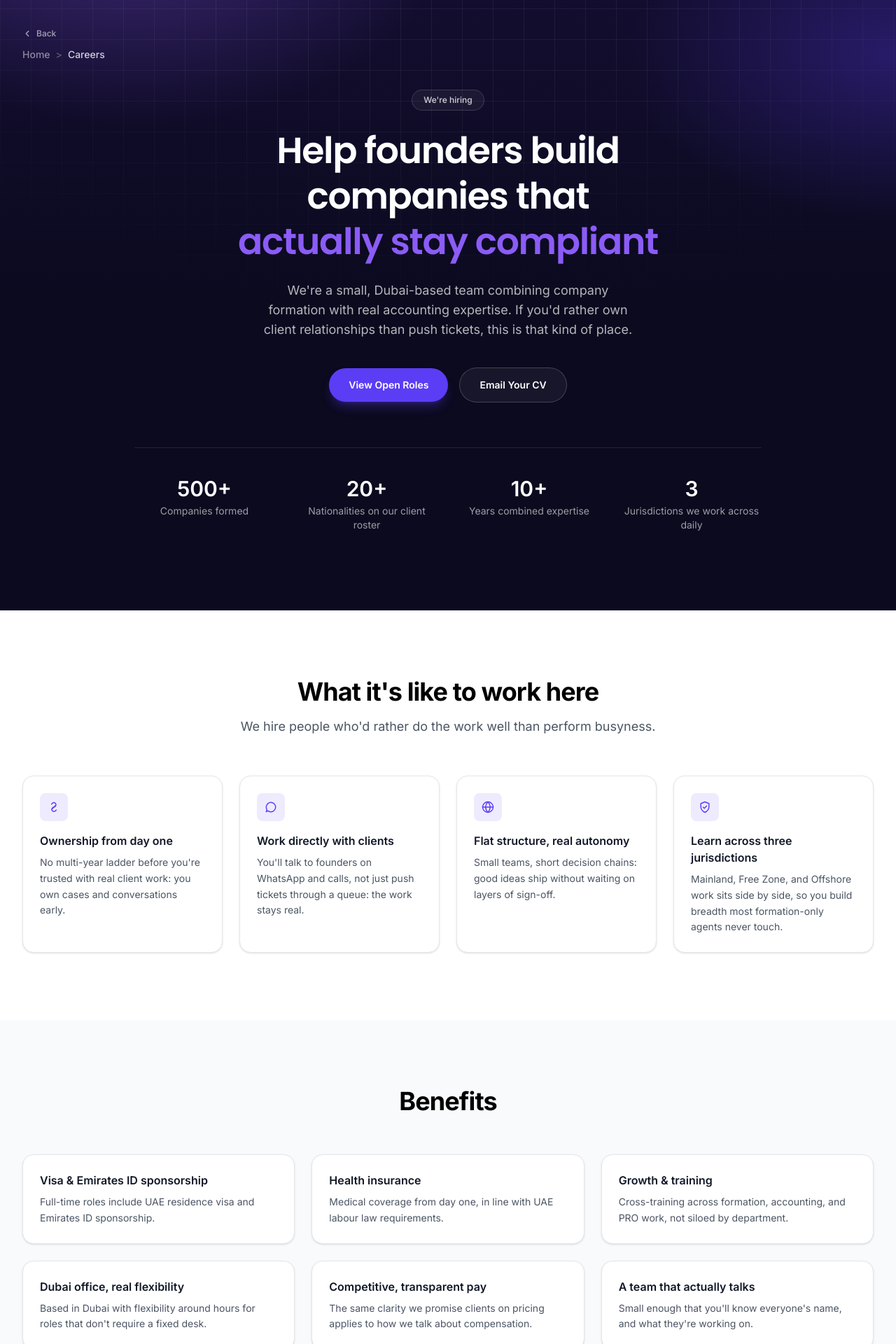
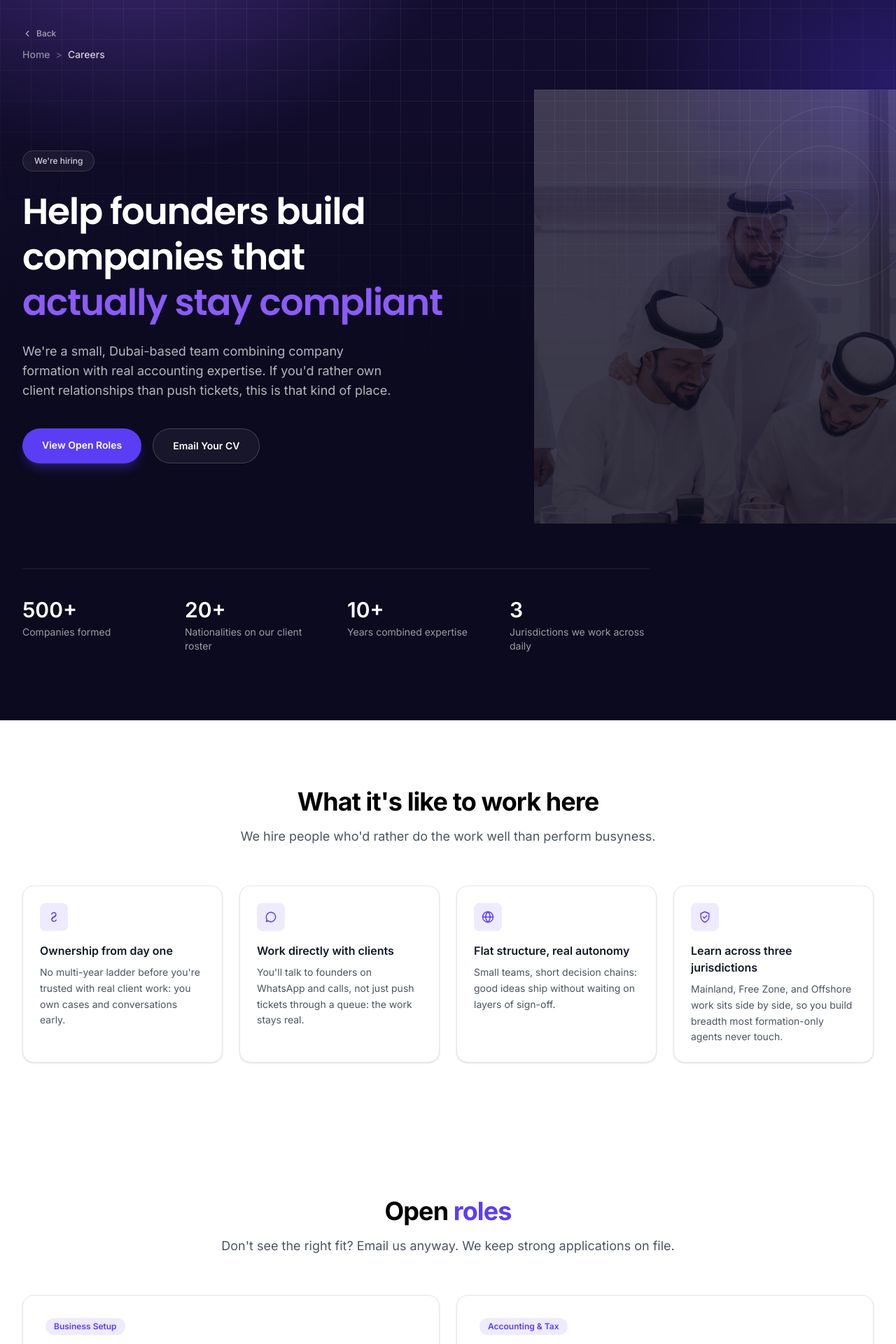
Before and after one commit to acowntantox-glitch/purplecow, a Next.js app: page /careers in a window 1280 px wide. Shown: the part 120-2040 px from the top of the page at 70% size. Built offline with nearby package versions, Linux system fonts and the light colour scheme.

Commit message:
gradient and career about

```diff
--- a/app/about/page.tsx
+++ b/app/about/page.tsx
@@ -193,6 +193,25 @@ export default function AboutPage() {
       <main>
         {/* Hero */}
         <section className="relative overflow-hidden hero-glow">
+          <div className="absolute inset-0">
+            <Image
+              src="/images/stich/arab meetings 4.jpg"
+              alt=""
+              fill
+              priority
+              sizes="100vw"
+              className="object-cover"
+              aria-hidden
+            />
+            <div
+              className="absolute inset-0"
+              style={{
+                background:
+                  "linear-gradient(to bottom, rgba(11,10,31,0.55) 0%, rgba(11,10,31,0.78) 45%, rgba(11,10,31,0.95) 100%)",
+              }}
+              aria-hidden
+            />
+          </div>
           <div className="absolute inset-0 grid-fade" aria-hidden />
           <div className="relative mx-auto max-w-7xl px-6 pt-32 pb-20 lg:px-8 lg:pt-40 lg:pb-28">
             <Breadcrumb items={BREADCRUMB_ITEMS} />
@@ -275,8 +294,8 @@ export default function AboutPage() {
               <Reveal delay={150}>
                 <div className="relative aspect-[4/3] w-full overflow-hidden rounded-2xl shadow-xl ring-1 ring-black/5">
                   <Image
-                    src="/images/dubai-skyline.png"
-                    alt="Dubai skyline"
+                    src="/images/stich/arab meetings 4.jpg"
+                    alt="Purple Cow team meeting with the Dubai skyline in the background"
                     fill
                     sizes="(min-width: 1024px) 45vw, 90vw"
                     className="object-cover"
--- a/app/business-setup/page.tsx
+++ b/app/business-setup/page.tsx
@@ -203,19 +203,11 @@ export default function BusinessSetupPage() {
       <main>
         {/* Hero */}
         <section className="relative overflow-hidden hero-glow">
-          <div className="absolute inset-0 opacity-20" aria-hidden>
-            <Image
-              src="/images/service/business set 3.jpeg"
-              alt=""
-              fill
-              priority
-              className="object-cover"
-            />
-          </div>
           <div className="absolute inset-0 grid-fade" aria-hidden />
-          <div className="relative mx-auto max-w-7xl px-6 pt-32 pb-20 lg:px-8 lg:pt-40 lg:pb-28">
+          <div className="relative mx-auto max-w-7xl px-6 pt-32 pb-20 lg:px-8 lg:pt-40 lg:pb-24">
             <Breadcrumb items={BREADCRUMB_ITEMS} />
-            <div className="mx-auto mt-10 max-w-3xl text-center">
+            <div className="mt-10 grid grid-cols-1 items-center gap-10 lg:grid-cols-[1.15fr_0.85fr] lg:gap-16">
+              <div>
                 <span className="animate-fade-up inline-flex items-center gap-2 rounded-full border border-white/15 bg-white/5 px-4 py-1.5 text-xs font-medium text-white/80">
                   Business Setup
                 </span>
@@ -223,12 +215,12 @@ export default function BusinessSetupPage() {
                   Launch your UAE company the{" "}
                   <span className="text-primary-light">clear-headed way</span>
                 </h1>
-              <p className="animate-fade-up text-balance mx-auto mt-6 max-w-2xl text-base text-white/70 [animation-delay:120ms] sm:text-lg">
+                <p className="animate-fade-up text-balance mt-6 max-w-xl text-base text-white/70 [animation-delay:120ms] sm:text-lg">
                   Mainland, Free Zone, or Offshore: we structure your company around your
                   business, handle the paperwork end to end, and stay on as your accountants
                   once you&apos;re licensed.
                 </p>
-              <div className="animate-fade-up mt-10 flex flex-col items-center justify-center gap-4 sm:flex-row [animation-delay:160ms]">
+                <div className="animate-fade-up mt-10 flex flex-col gap-4 sm:flex-row [animation-delay:160ms]">
                   <a
                     href="/book-consultation"
                     className="w-full rounded-full bg-primary px-7 py-3.5 text-center text-sm font-semibold text-white shadow-lg shadow-primary/30 transition hover:bg-primary-light sm:w-auto"
@@ -244,9 +236,23 @@ export default function BusinessSetupPage() {
                 </div>
               </div>
 
-            <dl className="mx-auto mt-16 grid max-w-4xl grid-cols-2 gap-8 border-t border-white/10 pt-10 sm:grid-cols-4">
+              <div
+                className="relative mx-auto hidden aspect-square w-full max-w-xs items-center justify-center lg:flex"
+                aria-hidden
+              >
+                <span className="absolute h-full w-full rounded-full border border-white/10" />
+                <span className="absolute h-[70%] w-[70%] rounded-full border border-white/10" />
+                <span className="absolute h-[42%] w-[42%] rounded-full border border-primary-light/25" />
+                <svg viewBox="0 0 24 24" className="relative h-24 w-24 text-white/20" fill="none" stroke="currentColor" strokeWidth={1}>
+                  <path d="M12 3l7 3v5c0 4.5-3 8-7 10-4-2-7-5.5-7-10V6l7-3z" />
+                  <path d="M9 12l2 2 4-4" />
+                </svg>
+              </div>
+            </div>
+
+            <dl className="mt-16 grid max-w-4xl grid-cols-2 gap-8 border-t border-white/10 pt-10 sm:grid-cols-4">
               {STATS.map((stat) => (
-                <div key={stat.label} className="text-center">
+                <div key={stat.label}>
                   <dt className="text-2xl font-semibold text-white sm:text-3xl">
                     <Counter value={stat.value} />
                   </dt>
--- a/app/careers/page.tsx
+++ b/app/careers/page.tsx
@@ -1,11 +1,12 @@
 import type { Metadata } from "next";
+import Image from "next/image";
 import Navbar from "@/components/Navbar";
 import Footer from "@/components/Footer";
 import Reveal from "@/components/Reveal";
 import Counter from "@/components/Counter";
 import Breadcrumb from "@/components/Breadcrumb";
 import JsonLd from "@/components/JsonLd";
-import { faqPageJsonLd, breadcrumbJsonLd } from "@/lib/seo";
+import { breadcrumbJsonLd } from "@/lib/seo";
 
 const TITLE = "Careers at Purple Cow | Join Our UAE Business Setup & Accounting Team";
 const DESCRIPTION =
@@ -83,33 +84,6 @@ const CULTURE = [
   },
 ];
 
-const BENEFITS = [
-  {
-    title: "Visa & Emirates ID sponsorship",
-    description: "Full-time roles include UAE residence visa and Emirates ID sponsorship.",
-  },
-  {
-    title: "Health insurance",
-    description: "Medical coverage from day one, in line with UAE labour law requirements.",
-  },
-  {
-    title: "Growth & training",
-    description: "Cross-training across formation, accounting, and PRO work, not siloed by department.",
-  },
-  {
-    title: "Dubai office, real flexibility",
-    description: "Based in Dubai with flexibility around hours for roles that don't require a fixed desk.",
-  },
-  {
-    title: "Competitive, transparent pay",
-    description: "The same clarity we promise clients on pricing applies to how we talk about compensation.",
-  },
-  {
-    title: "A team that actually talks",
-    description: "Small enough that you'll know everyone's name, and what they're working on.",
-  },
-];
-
 const ROLES = [
   {
     title: "Company Formation Specialist",
@@ -141,74 +115,35 @@ const ROLES = [
   },
 ];
 
-const PROCESS = [
-  {
-    step: "01",
-    title: "Apply",
-    description: "Send your CV for the role you're interested in, or email us if nothing listed fits yet.",
-  },
-  {
-    step: "02",
-    title: "Intro call",
-    description: "A short call to understand your background and what you're looking for next.",
-  },
-  {
-    step: "03",
-    title: "Working conversation",
-    description: "A practical discussion around real scenarios from the role, no trick questions.",
-  },
-  {
-    step: "04",
-    title: "Offer",
-    description: "If it's a fit on both sides, we move quickly, no weeks-long waiting for a decision.",
-  },
-];
-
-const FAQS = [
-  {
-    q: "Do you sponsor visas for full-time employees?",
-    a: "Yes. Full-time roles include UAE residence visa and Emirates ID sponsorship as standard.",
-  },
-  {
-    q: "Can I work remotely?",
-    a: "Most roles are based out of our Dubai office, since client and government-facing work benefits from being in person. Some flexibility on hours is possible depending on the role.",
-  },
-  {
-    q: "Do you hire people without UAE experience?",
-    a: "Yes. For accounting and client-facing roles especially, relevant experience elsewhere matters more than prior UAE-specific exposure, which we train for on the job.",
-  },
-  {
-    q: "What if there's no open role that matches my background?",
-    a: "Send your CV anyway. We keep strong applications on file and reach out when a matching role opens up.",
-  },
-];
-
 export default function CareersPage() {
   return (
     <>
       <JsonLd data={breadcrumbJsonLd(BREADCRUMB_ITEMS)} />
-      <JsonLd data={faqPageJsonLd(FAQS)} />
       <Navbar />
       <main>
         {/* Hero */}
         <section className="relative overflow-hidden hero-glow">
           <div className="absolute inset-0 grid-fade" aria-hidden />
-          <div className="relative mx-auto max-w-7xl px-6 pt-32 pb-20 lg:px-8 lg:pt-40 lg:pb-28">
+          <div className="relative pt-32 pb-20 lg:pt-40 lg:pb-24">
+            <div className="mx-auto max-w-7xl px-6 lg:px-8">
               <Breadcrumb items={BREADCRUMB_ITEMS} />
-            <div className="mx-auto mt-10 max-w-3xl text-center">
-              <span className="animate-fade-up inline-flex items-center gap-2 rounded-full border border-white/15 bg-white/5 px-4 py-1.5 text-xs font-medium text-white/80">
+            </div>
+
+            <div className="mt-10 grid grid-cols-1 items-stretch gap-10 lg:grid-cols-[1.15fr_0.85fr] lg:gap-16">
+              <div className="flex flex-col justify-center px-6 lg:pl-[max(2rem,calc((100vw-1280px)/2+2rem))]">
+                <span className="animate-fade-up inline-flex w-fit items-center gap-2 rounded-full border border-white/15 bg-white/5 px-4 py-1.5 text-xs font-medium text-white/80">
                   We&apos;re hiring
                 </span>
                 <h1 className="animate-fade-up text-balance mt-6 font-display text-3xl font-semibold leading-tight tracking-tight text-white [animation-delay:60ms] sm:text-5xl lg:text-[3.25rem]">
                   Help founders build companies that{" "}
                   <span className="text-primary-light">actually stay compliant</span>
                 </h1>
-              <p className="animate-fade-up text-balance mx-auto mt-6 max-w-2xl text-base text-white/70 [animation-delay:120ms] sm:text-lg">
+                <p className="animate-fade-up text-balance mt-6 max-w-xl text-base text-white/70 [animation-delay:120ms] sm:text-lg">
                   We&apos;re a small, Dubai-based team combining company formation with
                   real accounting expertise. If you&apos;d rather own client relationships
                   than push tickets, this is that kind of place.
                 </p>
-              <div className="animate-fade-up mt-10 flex flex-col items-center justify-center gap-4 sm:flex-row [animation-delay:160ms]">
+                <div className="animate-fade-up mt-10 flex flex-col gap-4 sm:flex-row [animation-delay:160ms]">
                   <a
                     href="#roles"
                     className="w-full rounded-full bg-primary px-7 py-3.5 text-center text-sm font-semibold text-white shadow-lg shadow-primary/30 transition hover:bg-primary-light sm:w-auto"
@@ -224,9 +159,26 @@ export default function CareersPage() {
                 </div>
               </div>
 
-            <dl className="mx-auto mt-16 grid max-w-4xl grid-cols-2 gap-8 border-t border-white/10 pt-10 sm:grid-cols-4">
+              <div className="relative hidden overflow-hidden lg:block lg:min-h-[620px]" aria-hidden>
+                <Image
+                  src="/images/stich/d6.jpg"
+                  alt=""
+                  fill
+                  sizes="40vw"
+                  className="object-cover opacity-20"
+                  style={{ transform: "scale(1.4)", transformOrigin: "50% 18%" }}
+                />
+                <div className="absolute inset-0 grid-fade" />
+                <span className="absolute -right-10 top-6 h-64 w-64 rounded-full border border-white/10" />
+                <span className="absolute right-6 top-20 h-40 w-40 rounded-full border border-white/10" />
+                <span className="absolute right-24 top-36 h-24 w-24 rounded-full border border-primary-light/25" />
+              </div>
+            </div>
+
+            <div className="mx-auto max-w-7xl px-6 lg:px-8">
+              <dl className="mt-16 grid max-w-4xl grid-cols-2 gap-8 border-t border-white/10 pt-10 sm:grid-cols-4">
                 {STATS.map((stat) => (
-                <div key={stat.label} className="text-center">
+                  <div key={stat.label}>
                     <dt className="text-2xl font-semibold text-white sm:text-3xl">
                       <Counter value={stat.value} />
                     </dt>
@@ -234,6 +186,7 @@ export default function CareersPage() {
                   </div>
                 ))}
               </dl>
+            </div>
           </div>
         </section>
 
@@ -260,30 +213,6 @@ export default function CareersPage() {
                     </div>
                     <h3 className="mt-4 text-base font-semibold text-ink">{c.title}</h3>
                     <p className="mt-2 text-sm leading-relaxed text-ink-soft">{c.description}</p>
-                  </div>
-                </Reveal>
-              ))}
-            </div>
-          </div>
-        </section>
-
-        {/* Benefits */}
-        <section className="bg-surface py-20 sm:py-24">
-          <div className="mx-auto max-w-7xl px-6 lg:px-8">
-            <Reveal>
-              <div className="mx-auto max-w-2xl text-center">
-                <h2 className="text-balance text-2xl font-bold tracking-tight text-black sm:text-4xl">
-                  Benefits
-                </h2>
-              </div>
-            </Reveal>
-
-            <div className="mt-14 grid grid-cols-1 gap-6 sm:grid-cols-2 lg:grid-cols-3">
-              {BENEFITS.map((b, i) => (
-                <Reveal key={b.title} delay={i * 70}>
-                  <div className="h-full rounded-2xl border border-surface-border bg-white p-6 shadow-sm">
-                    <h3 className="text-base font-semibold text-ink">{b.title}</h3>
-                    <p className="mt-2 text-sm leading-relaxed text-ink-soft">{b.description}</p>
                   </div>
                 </Reveal>
               ))}
@@ -329,71 +258,6 @@ export default function CareersPage() {
           </div>
         </section>
 
-        {/* Hiring process */}
-        <section className="relative overflow-hidden bg-surface py-20 sm:py-24">
-          <div className="mx-auto max-w-7xl px-6 lg:px-8">
-            <Reveal>
-              <div className="mx-auto max-w-2xl text-center">
-                <h2 className="text-balance text-2xl font-bold tracking-tight text-black sm:text-4xl">
-                  Our hiring process
-                </h2>
-                <p className="mt-4 text-lg text-ink-soft">
-                  Four steps, usually done within two weeks.
-                </p>
-              </div>
-            </Reveal>
-
-            <div className="relative mt-16 grid grid-cols-1 gap-10 sm:grid-cols-2 lg:grid-cols-4">
-              <div
-                className="pointer-events-none absolute inset-x-0 top-6 hidden h-px bg-surface-border lg:block"
-                aria-hidden
-              />
-              {PROCESS.map((p, i) => (
-                <Reveal key={p.step} delay={i * 100}>
-                  <div className="relative">
-                    <div className="relative z-10 flex h-12 w-12 items-center justify-center rounded-full bg-primary text-sm font-bold text-white shadow-lg shadow-primary/30">
-                      {p.step}
-                    </div>
-                    <h3 className="mt-5 text-lg font-semibold text-ink">{p.title}</h3>
-                    <p className="mt-2 text-sm leading-relaxed text-ink-soft">{p.description}</p>
-                  </div>
-                </Reveal>
-              ))}
-            </div>
-          </div>
-        </section>
-
-        {/* FAQ */}
-        <section className="bg-white py-20 sm:py-24">
-          <div className="mx-auto max-w-3xl px-6 lg:px-8">
-            <Reveal>
-              <div className="text-center">
-                <h2 className="text-balance text-2xl font-bold tracking-tight text-black sm:text-4xl">
-                  Frequently asked <span className="text-primary">questions</span>
-                </h2>
-              </div>
-            </Reveal>
-
-            <div className="mt-12 space-y-3">
-              {FAQS.map((f, i) => (
-                <Reveal key={f.q} delay={i * 60}>
-                  <details className="group rounded-2xl border border-surface-border bg-white px-6 py-5 open:shadow-md">
-                    <summary className="flex cursor-pointer list-none items-center justify-between gap-4 text-base font-semibold text-ink marker:content-none [&::-webkit-details-marker]:hidden">
-                      {f.q}
-                      <span className="flex h-7 w-7 shrink-0 items-center justify-center rounded-full bg-primary/10 text-primary transition-transform duration-300 group-open:rotate-45">
-                        <svg viewBox="0 0 24 24" width="14" height="14" fill="none" stroke="currentColor" strokeWidth={2.5} strokeLinecap="round" strokeLinejoin="round">
-                          <path d="M12 5v14M5 12h14" />
-                        </svg>
-                      </span>
-                    </summary>
-                    <p className="mt-3 text-sm leading-relaxed text-ink-soft">{f.a}</p>
-                  </details>
-                </Reveal>
-              ))}
-            </div>
-          </div>
-        </section>
-
         {/* Closing CTA */}
         <section className="relative overflow-hidden hero-glow">
           <div className="absolute inset-0 grid-fade" aria-hidden />
--- a/app/contact/page.tsx
+++ b/app/contact/page.tsx
@@ -1,4 +1,5 @@
 import type { Metadata } from "next";
+import Image from "next/image";
 import Navbar from "@/components/Navbar";
 import Footer from "@/components/Footer";
 import Reveal from "@/components/Reveal";
@@ -97,6 +98,25 @@ export default function ContactPage() {
       <main>
         {/* Hero */}
         <section className="relative overflow-hidden hero-glow">
+          <div className="absolute inset-0">
+            <Image
+              src="/images/stich/office stich 1.jpg"
+              alt=""
+              fill
+              priority
+              sizes="100vw"
+              className="object-cover"
+              aria-hidden
+            />
+            <div
+              className="absolute inset-0"
+              style={{
+                background:
+                  "linear-gradient(to bottom, rgba(11,10,31,0.55) 0%, rgba(11,10,31,0.78) 45%, rgba(11,10,31,0.95) 100%)",
+              }}
+              aria-hidden
+            />
+          </div>
           <div className="absolute inset-0 grid-fade" aria-hidden />
           <div className="relative mx-auto max-w-7xl px-6 pt-32 pb-20 lg:px-8 lg:pt-40 lg:pb-24">
             <Breadcrumb items={BREADCRUMB_ITEMS} />
--- a/app/why-purple-cow/page.tsx
+++ b/app/why-purple-cow/page.tsx
@@ -1,4 +1,5 @@
 import type { Metadata } from "next";
+import Image from "next/image";
 import Navbar from "@/components/Navbar";
 import Footer from "@/components/Footer";
 import CTA from "@/components/CTA";
@@ -179,6 +180,25 @@ export default function WhyPurpleCowPage() {
       <main>
         {/* Hero */}
         <section className="relative overflow-hidden hero-glow">
+          <div className="absolute inset-0">
+            <Image
+              src="/images/stich/v1.jpg"
+              alt=""
+              fill
+              priority
+              sizes="100vw"
+              className="object-cover"
+              aria-hidden
+            />
+            <div
+              className="absolute inset-0"
+              style={{
+                background:
+                  "linear-gradient(to bottom, rgba(11,10,31,0.55) 0%, rgba(11,10,31,0.78) 45%, rgba(11,10,31,0.95) 100%)",
+              }}
+              aria-hidden
+            />
+          </div>
           <div className="absolute inset-0 grid-fade" aria-hidden />
           <div className="relative mx-auto max-w-7xl px-6 pt-32 pb-20 lg:px-8 lg:pt-40 lg:pb-28">
             <Breadcrumb items={BREADCRUMB_ITEMS} />
--- a/lib/insights.ts
+++ b/lib/insights.ts
@@ -197,7 +197,7 @@ export const ARTICLES: Record<string, Article> = {
     title: "What a Dubai company setup really costs in 2026",
     badge: "Business Setup",
     dek: "\"Company formation from AED 5,750\" ads are technically true and practically useless. Here's what a Dubai setup actually costs once you add the pieces those headlines leave out.",
-    heroImage: "/images/stich/s1.jpg",
+    heroImage: "/images/stich/do 4.jpg",
     readTime: "8 min read",
     updated: "Updated August 2026",
     updatedISO: "2026-08-31",
```
Also changed, not shown: app/accounting-tax/page.tsx (+28 -16 lines), app/corporate-services/page.tsx (+28 -16 lines). Lines whose indentation alone changed are shown as unchanged.
